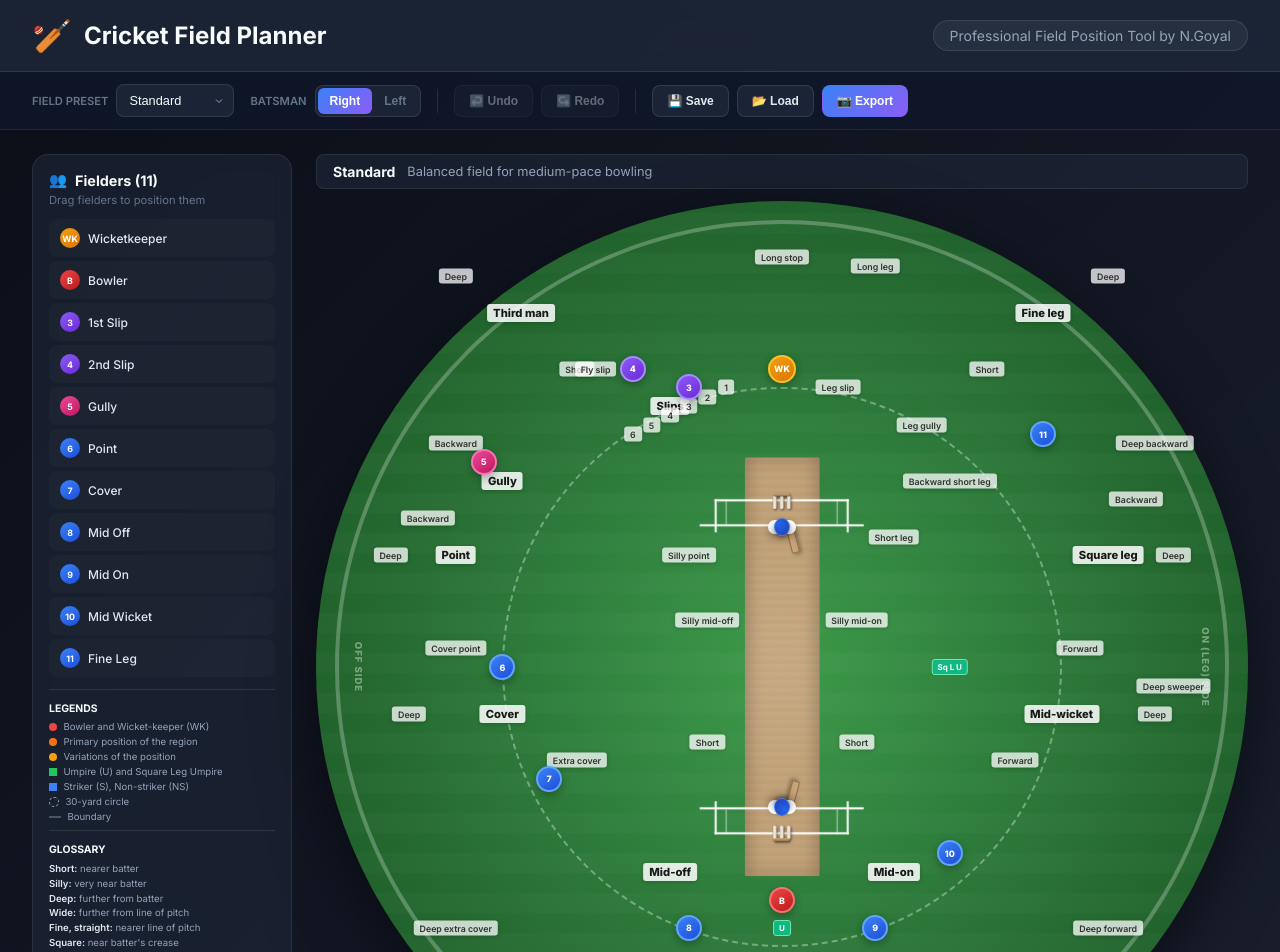
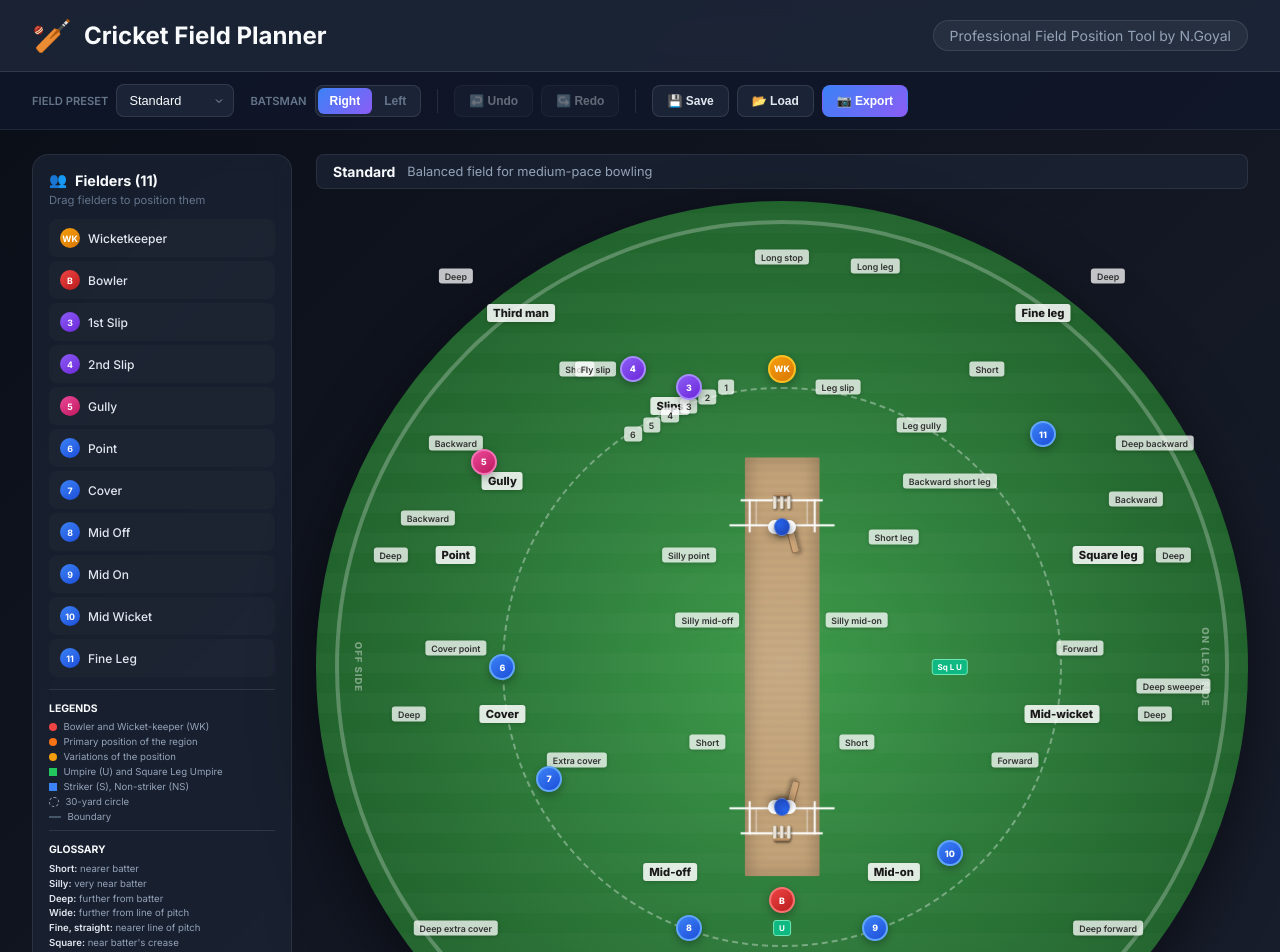
Before and after one commit to navendugoyal19/Cricket-field-position, a React (Vite) app: page / in a window 1280 px wide. Shown: the top 952 px of the page. Built offline with nearby package versions, Linux system fonts and the light colour scheme.

Commit message:
Fix: Proper crease dimensions - bowling 110%, popping 140%, creases inside pitch

```diff
--- a/src/App.css
+++ b/src/App.css
@@ -483,13 +483,12 @@
 }
 
 /* Bowling Crease (The line stumps are on) */
-/* Should be 8ft 8in wide = same as return crease span */
 .bowling-crease-top {
     left: 50%;
     top: 10%;
     transform: translateX(-50%);
-    width: 180%;
-    /* Reduced from 266% */
+    width: 110%;
+    /* Just slightly wider than pitch */
     height: 2px;
 }
 
@@ -497,18 +496,17 @@
     left: 50%;
     bottom: 10%;
     transform: translateX(-50%);
-    width: 180%;
+    width: 110%;
     height: 2px;
 }
 
 /* Popping Crease (4ft in front of bowling crease) */
-/* Extends slightly beyond return creases */
 .popping-crease-top {
     left: 50%;
     top: 16%;
     transform: translateX(-50%);
-    width: 220%;
-    /* Reduced from 400% */
+    width: 140%;
+    /* Extends beyond return creases */
     height: 2px;
 }
 
@@ -516,7 +514,7 @@
     left: 50%;
     bottom: 16%;
     transform: translateX(-50%);
-    width: 220%;
+    width: 140%;
     height: 2px;
 }
 
@@ -532,22 +530,22 @@
 
 /* Return creases at ends of bowling crease */
 .return-crease-top-left {
-    left: -40%;
+    left: 5%;
     top: 10%;
 }
 
 .return-crease-top-right {
-    right: -40%;
+    right: 5%;
     top: 10%;
 }
 
 .return-crease-bottom-left {
-    left: -40%;
+    left: 5%;
     bottom: 10%;
 }
 
 .return-crease-bottom-right {
-    right: -40%;
+    right: 5%;
     bottom: 10%;
 }
 
@@ -563,22 +561,22 @@
 
 /* Wide lines inside return creases */
 .wide-line-top-left {
-    left: -25%;
+    left: 15%;
     top: 10%;
 }
 
 .wide-line-top-right {
-    right: -25%;
+    right: 15%;
     top: 10%;
 }
 
 .wide-line-bottom-left {
-    left: -25%;
+    left: 15%;
     bottom: 10%;
 }
 
 .wide-line-bottom-right {
-    right: -25%;
+    right: 15%;
     bottom: 10%;
 }
 
```
